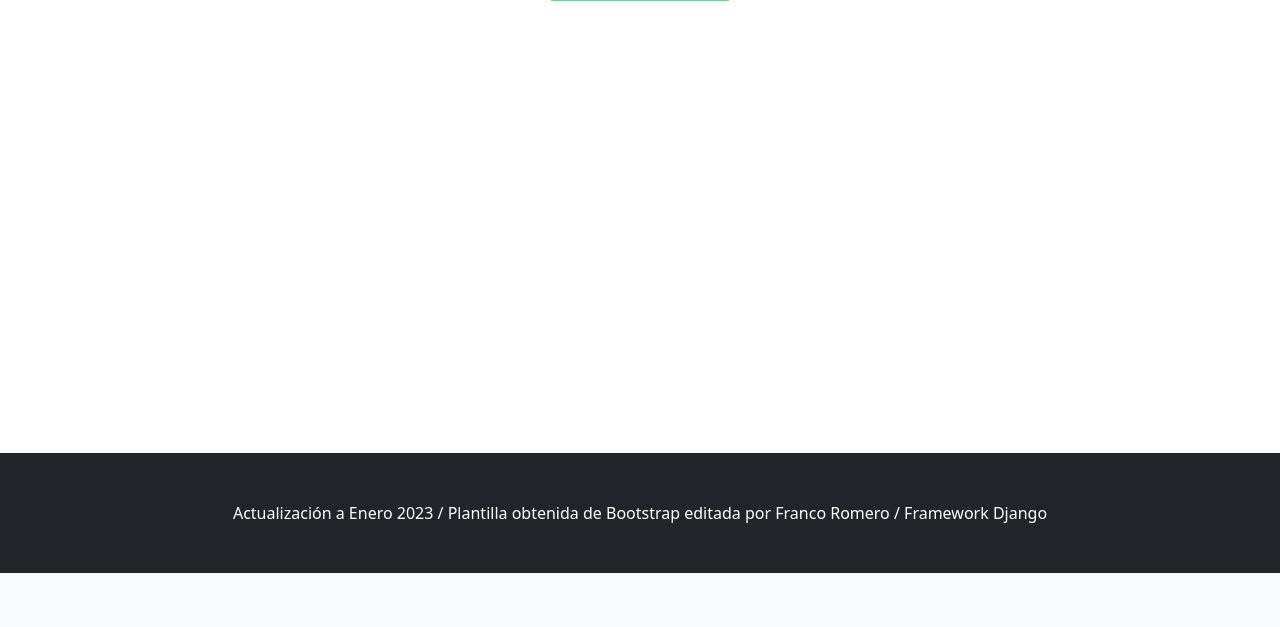
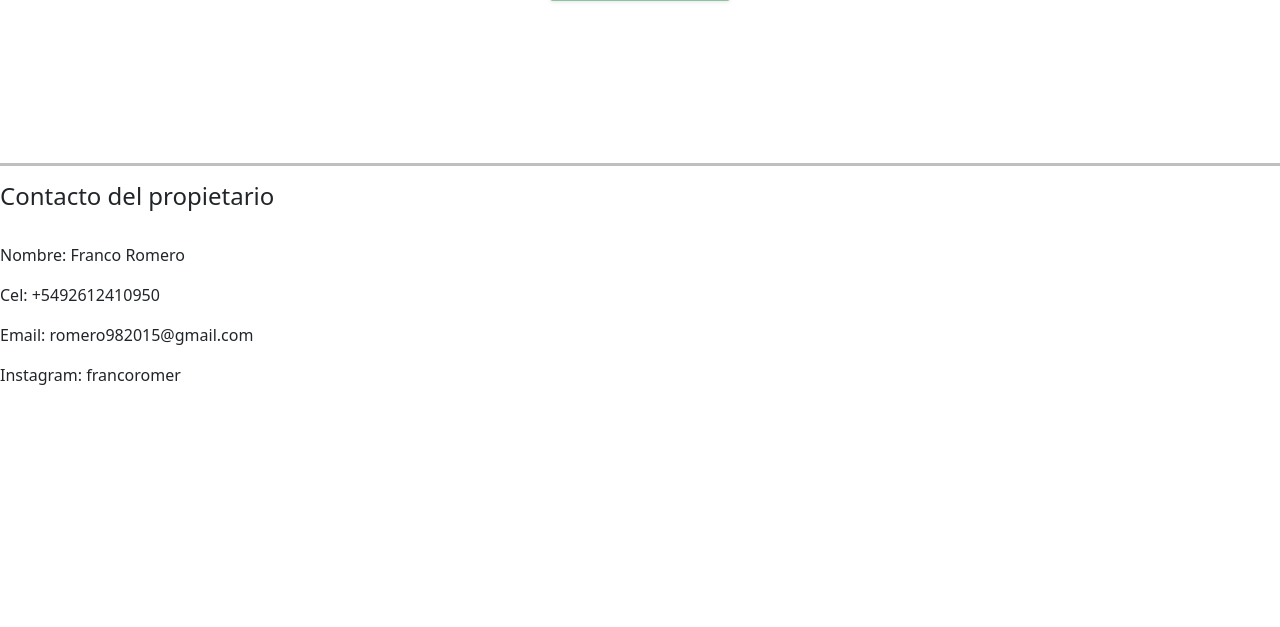
Before and after one commit to FrancoRomero-ctrl/Django-Web-page, a Django app: page /AppCoder/contact in a window 1280 px wide. Shown: the part 439-1066 px from the top of the page. Before the commit the page ends 1012 px from the top, so only its background shows below. Run offline with Django 3.2, Linux system fonts and the light colour scheme; some libraries are stand-ins or nearby versions.

Commit message:
Corrección y finalización del CRUD

```diff
--- a/AppCoder/templates/AppCoder/contact.html
+++ b/AppCoder/templates/AppCoder/contact.html
@@ -58,6 +58,17 @@
 
                     </div><!-- End Contact Form Area -->
                 </div><!-- End Inner -->
+                <br>
+                <br>
+                <br>
+                <br>
+                <hr size="5" style="color: black;">
+                <h4>Contacto del propietario </h4>
+                <br>
+                <p>Nombre: Franco Romero</p>
+                <p>Cel: +5492612410950</p>
+                <p>Email: romero982015@gmail.com</p>
+                <p>Instagram: francoromer</p>
 
 
     <center></a> </center>
--- a/AppCoder/templates/AppCoder/index.html
+++ b/AppCoder/templates/AppCoder/index.html
@@ -11,7 +11,7 @@
 
 
         <!-- Header - set the background image for the header in the line below-->
-        <header class="py-5 bg-image-full" style="background-image: url('AppCoder/static/AppCoder/assets/img/imagen1.jpg')">
+        <header class="py-5 bg-image-full" style="background-image: url('AppCoder/static/AppCoder/imagen1.jpg')">
             <div class="text-center my-5">
                 <img class="img-fluid rounded-circle mb-4" src="C:/Users/Laura/Desktop/proyectoCoder2/EntregaDeTrabajo/ProyectoCoder/AppCoder/templates/imagen2.png" alt="" width="400" height="400"/>
                 <h1 class="text-white fs-3 fw-bolder"> Franco Romero </h1>
--- a/AppCoder/views.py
+++ b/AppCoder/views.py
@@ -89,6 +89,8 @@ def eliminarOpiniones(request, comentario_nombre):
 
     return render(request, "AppCoder/leerOpiniones.html", contexto)
 
+from AppCoder.forms import *
+
 
 def editarOpiniones(request, comentario_nombre):
 
@@ -99,7 +101,7 @@ def editarOpiniones(request, comentario_nombre):
     if request.method == 'POST':
 
         # aquí mellega toda la información del html
-        miFormulario = opinar(request.POST)
+        miFormulario = opinarFormulario(request.POST)
 
         print(miFormulario)
 
@@ -119,8 +121,8 @@ def editarOpiniones(request, comentario_nombre):
     # En caso que no sea post
     else:
         # Creo el formulario con los datos que voy a modificar
-        miFormulario = opinar(initial={'nombre': comentario.nombre, 'apellido': comentario.apellido,
-                                                   'email': comentario.email, 'profesion': comentario.opinion})
+        miFormulario = opinarFormulario(initial={'nombre': comentario.nombre, 'apellido': comentario.apellido,
+                                                   'email': comentario.email, 'comentario': comentario.opinion})
 
     # Voy al html que me permite editar
     return render(request, "AppCoder/editarOpiniones.html", {"miFormulario": miFormulario, "comentario_nombre": comentario_nombre})
```
Also changed, not shown: AppCoder/forms.py (+5 -5 lines), AppCoder/templates/AppCoder/editarOpiniones.html (added, +32 -0 lines), ProyectoCoder/settings.py (line endings or trailing spaces), db.sqlite3.
